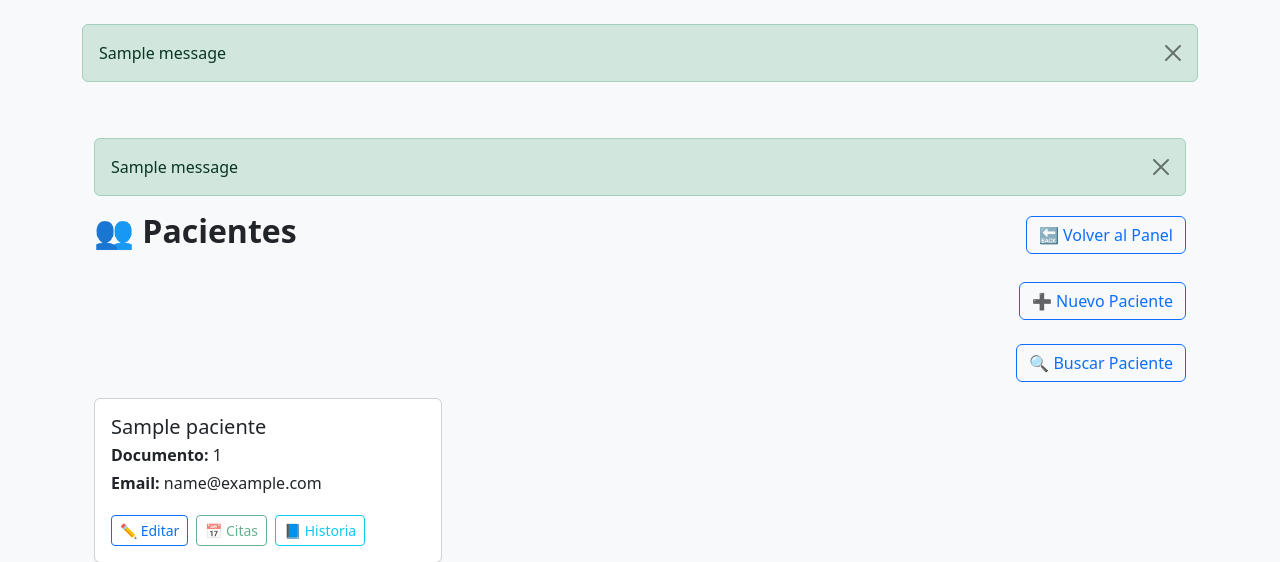
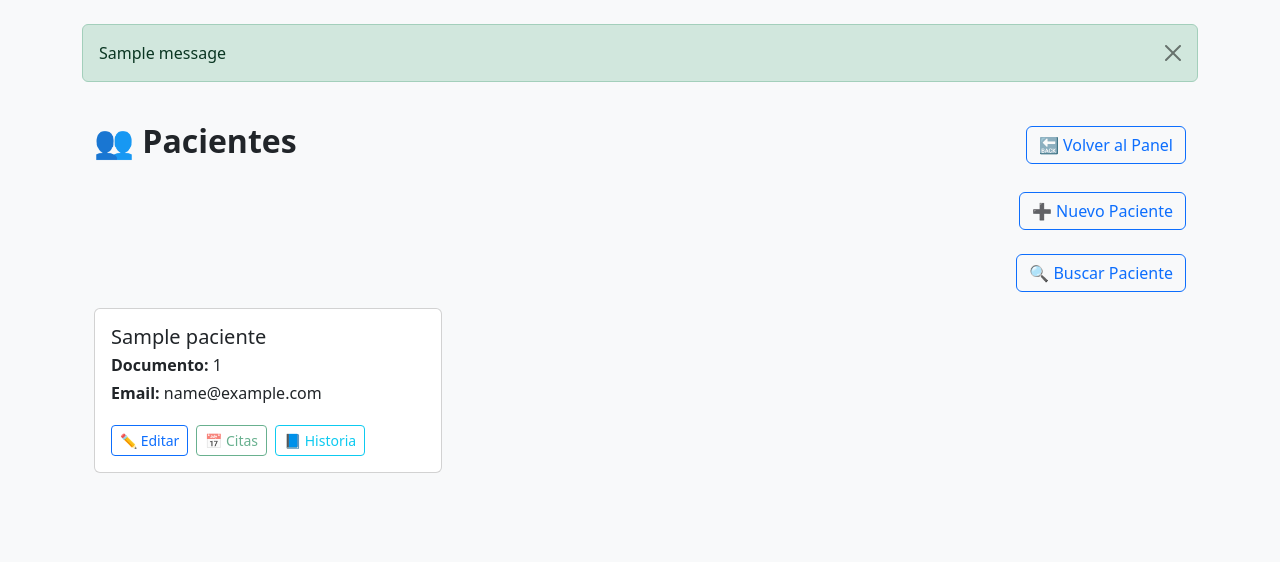
Before and after one commit to viriverpa/gestion_citas, a Django app: page /pacientes/ in a window 1280 px wide. Shown: the part 54-616 px from the top of the page. Run offline with Django 5.2, Linux system fonts and the light colour scheme; a user stored in the database is signed in; tables that the repository leaves empty hold one stand-in row (values such as "Sample post"); one stand-in notice (Sample message) is shown.

Commit message:
Eliminar doble mensaje exito. Cambios en panel_pacientes

```diff
--- a/web/templates/web/panel_pacientes.html
+++ b/web/templates/web/panel_pacientes.html
@@ -4,17 +4,6 @@
 
 {% block content %}
 <div class="container py-4">
-    {% if messages %}
-        <div class="mt-3">
-            {% for message in messages %}
-                <div class="alert alert-{{ message.tags }} alert-dismissible fade show" role="alert">
-                    {{ message }}
-                    <button type="button" class="btn-close" data-bs-dismiss="alert" aria-label="Close"></button>
-                </div>
-            {% endfor %}
-        </div>
-    {% endif %}
-
     <div class="d-flex justify-content-between align-items-center mb-4">
         <h2 class="fw-bold">👥 Pacientes</h2>
         <a href="{% url 'panel_admin' %}" class="btn btn-outline-primary">🔙 Volver al Panel</a>
```
